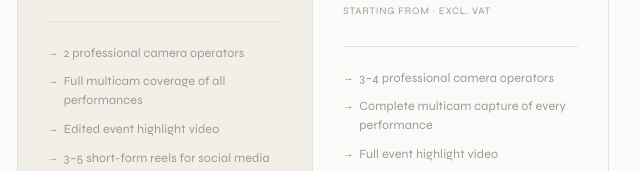
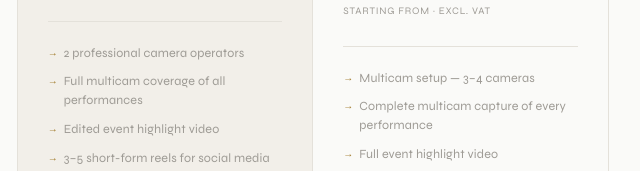
Before and after one commit to jaceksnochowski-FruitFrame/event-coverage, a plain HTML site: page index.html in a window 1280 px wide. Shown: the part 1324-1495 px from the top of the page, 475-1115 px from the left. Drawn offline with nearby package versions, Linux system fonts and the light colour scheme; a web font is replaced by a local one.

Commit message:
Add files via upload

```diff
--- a/index.html
+++ b/index.html
@@ -764,7 +764,7 @@
       <div class="pkg-from">Starting from · excl. VAT</div>
       <div class="pkg-rule"></div>
       <ul class="pkg-features">
-        <li>3–4 professional camera operators</li>
+        <li>Multicam setup — 3–4 cameras</li>
         <li>Complete multicam capture of every performance</li>
         <li>Full event highlight video</li>
         <li>Individual packages pre-bookable by schools &amp; dancers</li>
```
